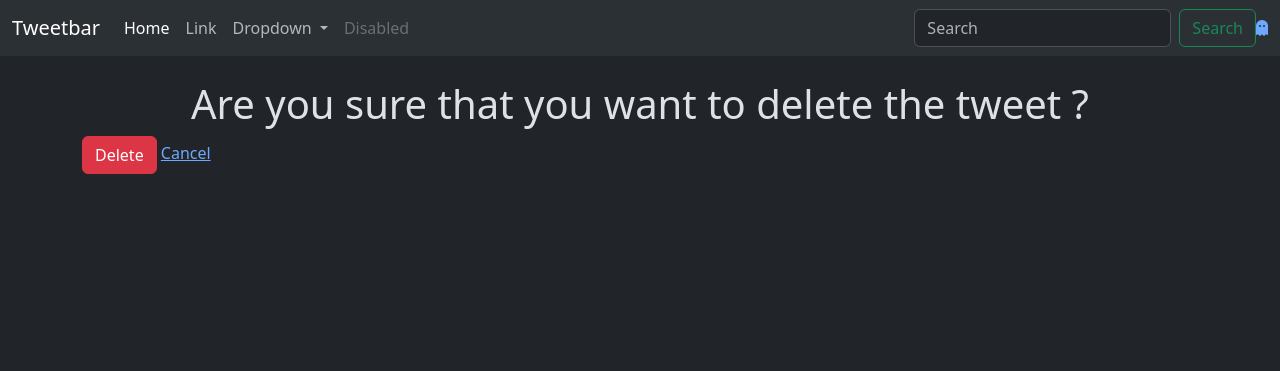
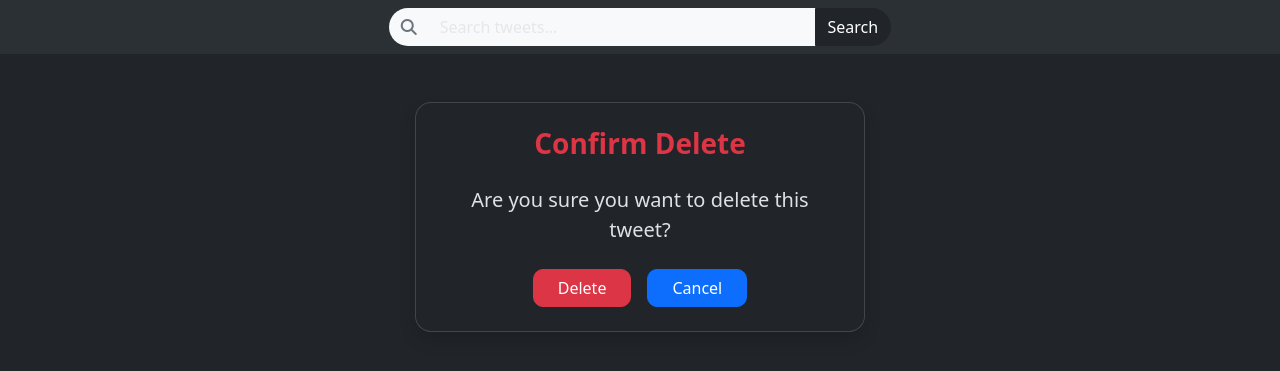
Before and after one commit to kunal15bisht/Tweet_app, a Django app: template Tweet/tweet_app/templates/tweet_confirm_delete.html in a window 1280 px wide. Shown: the top 371 px of the page. Run offline with Django 3.2, Linux system fonts and the light colour scheme; the template is opened without the code that fills it, so the values that code supplies are empty; some libraries are stand-ins or nearby versions.

Commit message:
Refactor settings for AWS S3 integration, update media handling in URLs, enhance tweet templates, and improve delete confirmation UI.

```diff
--- a/Tweet/Tweet/urls.py
+++ b/Tweet/Tweet/urls.py
@@ -25,6 +25,5 @@ urlpatterns = [
     path('', include('tweet_app.urls')),
 
 ]
-
-# Media support
-urlpatterns += static(settings.MEDIA_URL, document_root=settings.MEDIA_ROOT)
+if settings.DEBUG:
+    urlpatterns += static(settings.MEDIA_URL, document_root=settings.MEDIA_ROOT)
--- a/Tweet/templates/layout.html
+++ b/Tweet/templates/layout.html
@@ -17,52 +17,75 @@
 
 </head>
 <body>
-    <nav class="navbar navbar-expand-lg bg-body-tertiary">
-        <div class="container-fluid">
-            <a class="navbar-brand" href="#">Tweetbar</a>
-            <button class="navbar-toggler" type="button" data-bs-toggle="collapse" data-bs-target="#navbarSupportedContent" aria-controls="navbarSupportedContent" aria-expanded="false" aria-label="Toggle navigation">
-                <span class="navbar-toggler-icon"></span>
-            </button>
-            <div class="collapse navbar-collapse" id="navbarSupportedContent">
-                <ul class="navbar-nav me-auto mb-2 mb-lg-0">
-                    <li class="nav-item">
-                    <a class="nav-link active" aria-current="page" href="#">Home</a>
-                    </li>
-                    <li class="nav-item">
-                    <a class="nav-link" href="#">Link</a>
-                    </li>
-                    <li class="nav-item dropdown">
-                        <a class="nav-link dropdown-toggle" href="#" role="button" data-bs-toggle="dropdown" aria-expanded="false">
-                            Dropdown
-                        </a>
-                        <ul class="dropdown-menu">
-                            <li><a class="dropdown-item" href="#">Action</a></li>
-                            <li><a class="dropdown-item" href="#">Another action</a></li>
-                            <li><hr class="dropdown-divider"></li>
-                            <li><a class="dropdown-item" href="#">Something else here</a></li>
-                        </ul>
-                    </li>
-                    <li class="nav-item">
-                        <a class="nav-link disabled" aria-disabled="true">Disabled</a>
-                    </li>
-                </ul>
+        <nav class="navbar navbar-expand-lg bg-body-tertiary">
+    <div class="container-fluid">
+
+        <!-- Brand -->
+        {% if user.is_authenticated %}
+        <a class="navbar-brand fw-bold" href="{% url 'tweet_list' %}">
+            TweetApp
+        </a>
+        {% endif %}
+
+        <!-- Mobile Toggle -->
+        <button class="navbar-toggler" type="button" data-bs-toggle="collapse"
+                data-bs-target="#navbarNav" aria-controls="navbarNav"
+                aria-expanded="false" aria-label="Toggle navigation">
+            <span class="navbar-toggler-icon"></span>
+        </button>
+
+        <!-- Navbar Items -->
+        <div class="collapse navbar-collapse justify-content-between" id="navbarNav">
+
+            <!-- CENTER SEARCH BAR -->
+            <div class="mx-auto" style="width: 40%;">
                 <form class="d-flex" role="search" method="GET" action="{% url 'tweet_search' %}">
-                    <input class="form-control me-2" type="search" placeholder="Search" name="search" aria-label="Search"/>
-                    <button class="btn btn-outline-success" type="submit">Search</button>
+                    <div class="input-group">
+
+                        <!-- Icon -->
+                        <span class="input-group-text bg-light border-0 rounded-start-pill">
+                            <i class="fa-solid fa-magnifying-glass text-secondary"></i>
+                        </span>
+
+                        <!-- Input -->
+                        <input type="search" name="search"
+                               class="form-control bg-light border-0 rounded-0"
+                               placeholder="Search tweets...">
+
+                        <!-- Dark Search Button -->
+                        <button class="btn btn-dark rounded-end-pill" type="submit">
+                            Search
+                        </button>
+
+                    </div>
                 </form>
-                {% if user.is_authenticated %}
-                    <a class = "btn btn-primary mx-2" href="{% url 'tweet_list' %}">Tweet Home</a>
-                {% endif %}
-                {% if user.is_authenticated %}
-                <form method="post" action="{% url "logout" %}">
+            </div>
+
+            <!-- Right Side (Logout + Icon) -->
+            {% if user.is_authenticated %}
+            <div class="d-flex align-items-center">
+
+                <!-- Logout Button -->
+                <form method="post" action="{% url 'logout' %}">
                     {% csrf_token %}
-                    <button class="btn btn-danger mx-2" type="submit">Logout</button>
+                    <button class="btn btn-outline-light me-3" type="submit">
+                        Logout
+                    </button>
                 </form>
-                {% endif %}
-                <a href="#"><i class="fa-solid fa-ghost"></i></a>
+
+                <!-- Profile Icon -->
+                <a href="#" class="text-white fs-4">
+                    <i class="fa-solid fa-user-circle"></i>
+                </a>
+
             </div>
+            {% endif %}
+
         </div>
-    </nav>
+    </div>
+</nav>
+
+
     <div class="container">
         {% block content %}
         {% endblock %}
--- a/Tweet/tweet_app/templates/tweet_confirm_delete.html
+++ b/Tweet/tweet_app/templates/tweet_confirm_delete.html
@@ -1,13 +1,37 @@
 {% extends "layout.html" %}
 
-{% block title %} Tweet {% endblock %}
+{% block title %}Delete Tweet{% endblock %}
 
 {% block content %}
-    <h1 class='text-center mt-4'>Are you sure that you want to delete the tweet ?</h1>
-    <form method="post">
-        {% csrf_token %}
 
-        <button class="btn btn-danger">Delete</button>
-        <a href="{% url 'tweet_list'%}">Cancel</a>
-    </form>
+<div class="container d-flex justify-content-center mt-5">
+    <div class="card shadow p-4" style="max-width: 450px; width: 100%; border-radius: 16px;">
+
+        <h3 class="text-center mb-4 text-danger fw-bold">
+            Confirm Delete
+        </h3>
+
+        <p class="text-center mb-4 fs-5">
+            Are you sure you want to delete this tweet?
+        </p>
+
+        <form method="post" class="d-flex flex-column align-items-center">
+            {% csrf_token %}
+
+            <div class="d-flex gap-3">
+                <button class="btn btn-danger px-4" style="border-radius: 10px;">
+                    Delete
+                </button>
+
+                <a href="{% url 'tweet_detail' tweet.id %}"
+                   class="btn btn-primary px-4"
+                   style="border-radius: 10px;">
+                    Cancel
+                </a>
+            </div>
+        </form>
+
+    </div>
+</div>
+
 {% endblock %}
```
Also changed, not shown: Tweet/Tweet/settings.py (+38 -9 lines), Tweet/tweet_app/templates/tweet_detail.html (+20 -7 lines), Tweet/tweet_app/templates/tweet_list.html (+2 -13 lines), Tweet/tweet_app/views.py (+5 -2 lines), Tweet/db.sqlite3, Tweet/media/photos/ChatGPT_Image_Nov_15_2025_08_23_11_PM.png (added).
